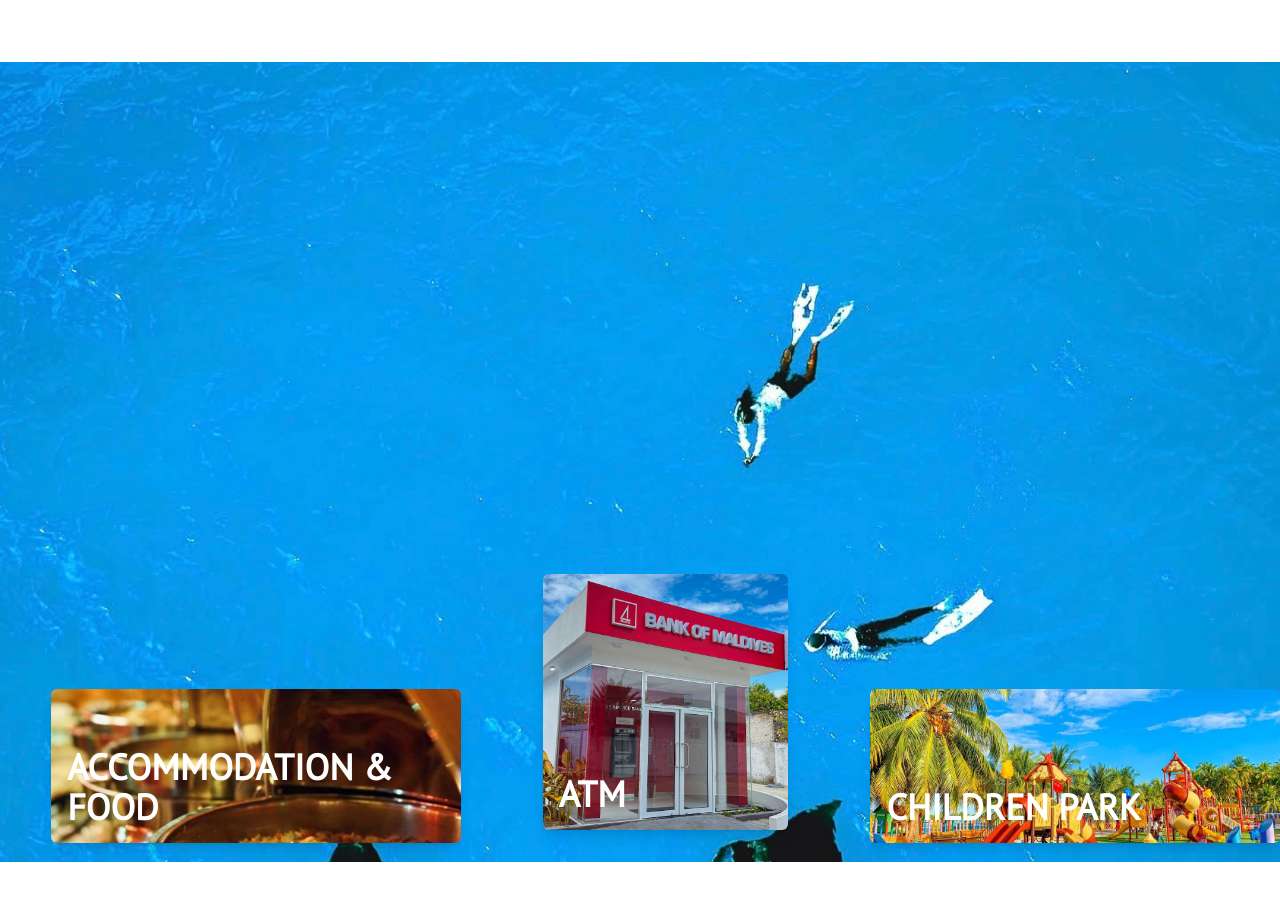
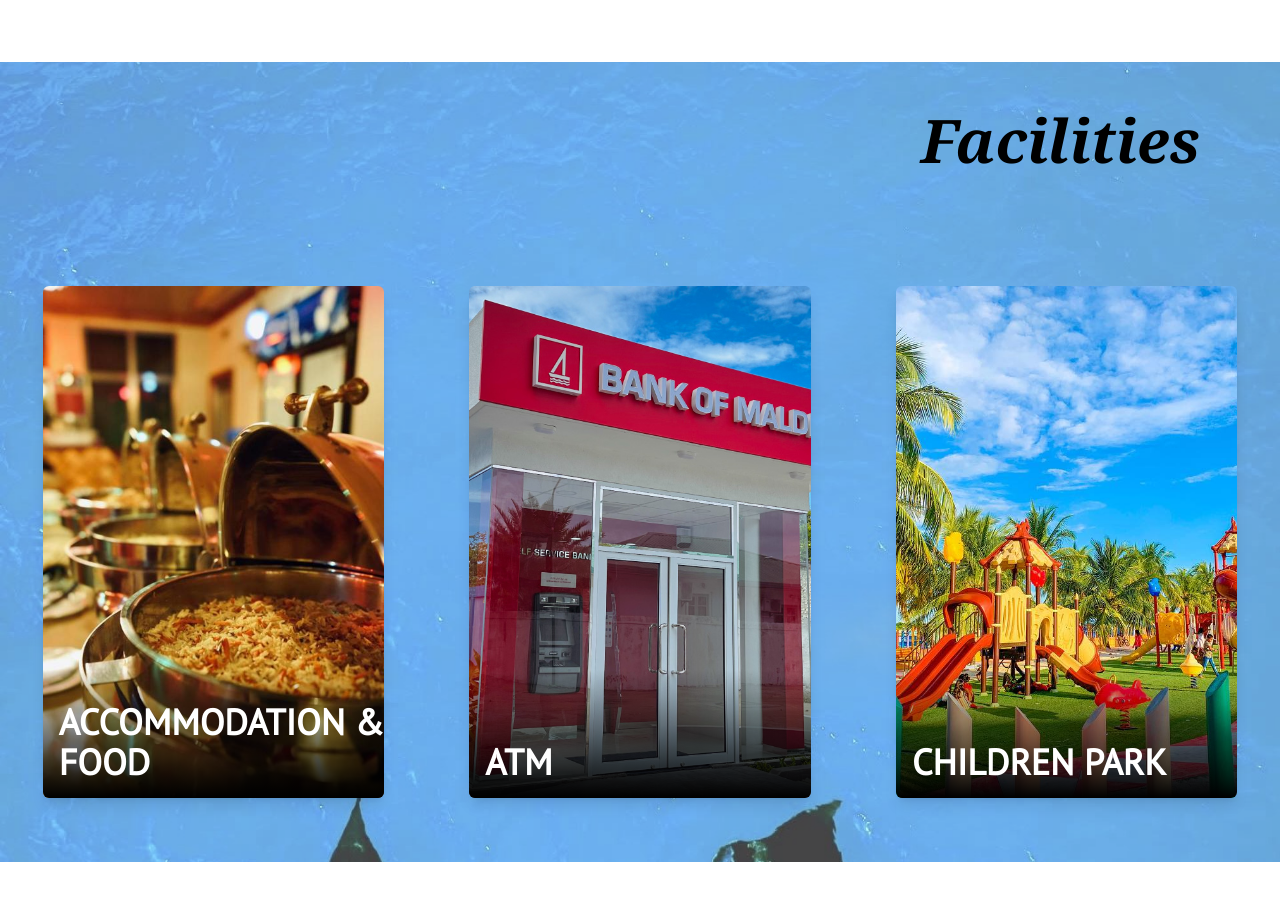
Before and after one commit to iyasaar/mathiveri-travelers, a Next.js app: page / in a window 1280 px wide. Shown: the part 2592-3492 px from the top of the page. Built offline with nearby package versions, Linux system fonts and the light colour scheme; a web font is replaced by a local one.

Commit message:
Refactor Facilities component: improve layout, enhance styling, and update background images

```diff
--- a/src/components/home/Facilities.tsx
+++ b/src/components/home/Facilities.tsx
@@ -5,7 +5,10 @@ import { useEffect, useRef, useState } from "react";
 const fetchFacilities = () => {
   // Assuming the folder structure and images are in `public/facilities`
   const facilityFolders = [
-    { name: "Accommodation & Food", image: "/facilities/Accomodation-&-Food/01.jpg" },
+    {
+      name: "Accommodation & Food",
+      image: "/facilities/Accomodation-&-Food/01.jpg",
+    },
     { name: "ATM", image: "/facilities/ATM/01.jpg" },
     { name: "Children Park", image: "/facilities/Children-Park/01.jpg" },
     { name: "Excursion Trips", image: "/facilities/Exursion-Trips/01.jpg" },
@@ -13,7 +16,10 @@ const fetchFacilities = () => {
       name: "Hair Dressing & Spa Treatments",
       image: "/facilities/Hair-Dressing-&-Spa-Treatments/01.jpg",
     },
-    { name: "Indoor & Outdoor Gym", image: "/facilities/Indoor-&-Outdoor-Gym/01.jpg" },
+    {
+      name: "Indoor & Outdoor Gym",
+      image: "/facilities/Indoor-&-Outdoor-Gym/01.jpg",
+    },
     { name: "Land Sports", image: "/facilities/Land-Sports/01.jpg" },
     {
       name: "Modern Medicine & Local Treatments",
@@ -39,7 +45,6 @@ const Facilities = () => {
   gsap.registerPlugin(ScrollTrigger);
 
   useEffect(() => {
-
     const facilitiesData = fetchFacilities();
     setFacilities(facilitiesData);
 
@@ -71,10 +76,13 @@ const Facilities = () => {
   }, []);
 
   return (
-    <section className="overflow-hidden">
+    <section className="overflow-hidden bg-white relative">
+      <h1 className="absolute top-12 right-20 text-black text-4xl lg:text-6xl font-bold z-20 font-serif italic">
+        Facilities
+      </h1>
       <div
         style={{
-          backgroundImage: `url('/activities/snorkeling/01.jpg')`,
+          backgroundImage: `url('01.png')`,
           backgroundSize: "cover",
           backgroundRepeat: "no-repeat",
         }}
@@ -88,16 +96,20 @@ const Facilities = () => {
             <div
               key={index}
               className={`${
-                index % 2 === 0 ? "w-[40vw] h-[24vh]" : "w-[24vw] h-[40vh]"
+                index % 2 === 0 ? "w-[40vw] h-[80vh]" : "w-[40vw] h-[80vh]"
               } flex justify-center items-center`}
             >
               <div className="w-4/5 h-4/5 relative">
+                {/* Card Image */}
                 <img
                   src={facility.image}
                   alt={facility.name}
                   className="w-full h-full object-cover rounded-md shadow-lg"
                 />
-                <h2 className="absolute bottom-4 left-4 text-white text-4xl font-bold">
+                {/* Bottom Overlay */}
+                <div className="absolute bottom-0 left-0 w-full h-1/4 bg-gradient-to-t from-black via-black/50 to-transparent rounded-b-md"></div>
+                {/* Card Text */}
+                <h2 className="absolute bottom-4 left-4 text-white text-4xl font-bold z-10">
                   {facility.name.toUpperCase()}
                 </h2>
               </div>
```
Also changed, not shown: public/01.png (added), public/facilities/Land-Sports/01.jpg.
